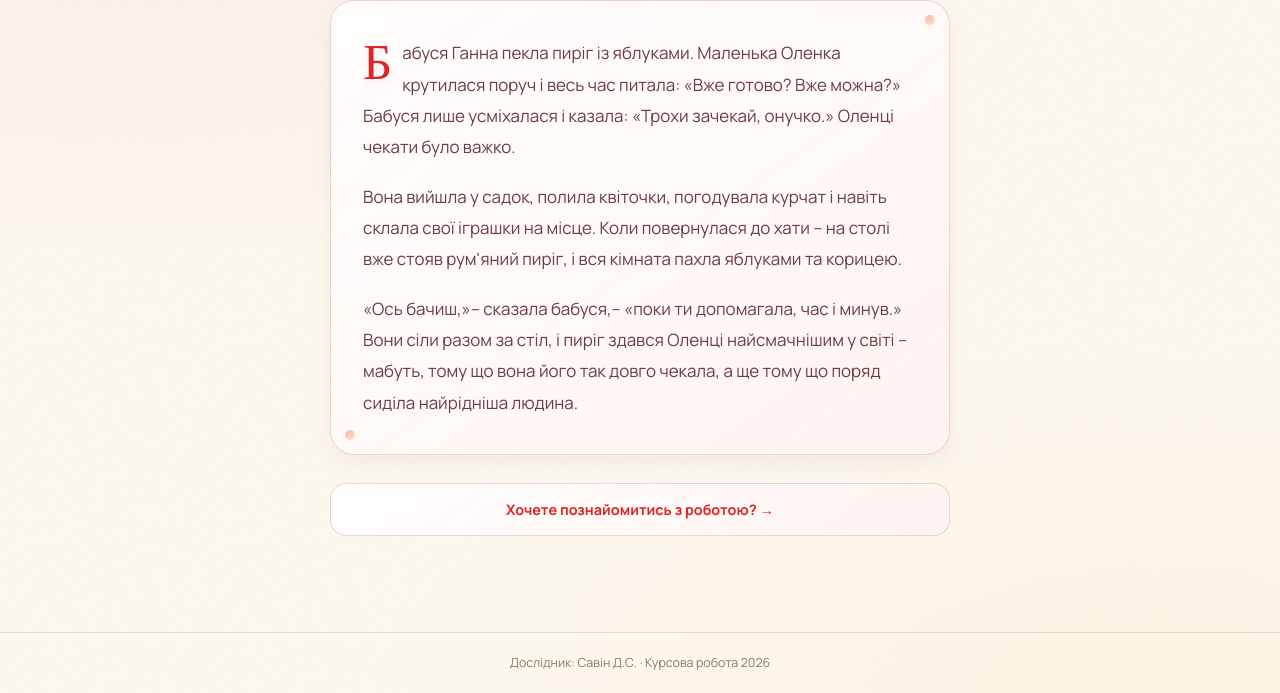
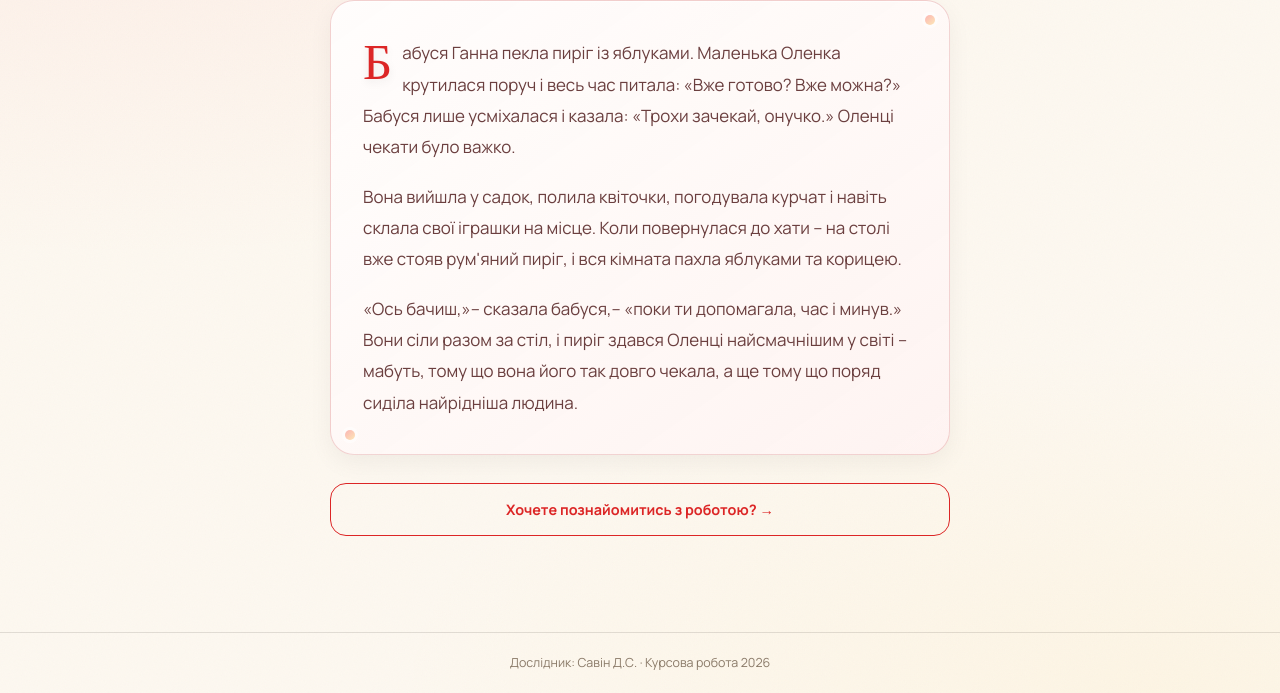
Before and after one commit to dmitthedazed/BPEDK_coursework, a plain HTML site: page m/bbp/index.html in a window 1280 px wide. Shown: the part 172-865 px from the top of the page. Drawn offline with nearby package versions, Linux system fonts and the light colour scheme.

Commit message:
Fix story page button style and footer position
- story-home-btn: use transparent bg + solid border instead of gradient bg
- body[class*="story-"]: add flex column layout so footer sticks to bottom
- .story-layout: add flex:1 to push footer down

Co-Authored-By: Claude Sonnet 4.6 <noreply@anthropic.com>

```diff
--- a/m/styles.css
+++ b/m/styles.css
@@ -184,6 +184,7 @@
   max-width: 700px;
   margin: 0 auto;
   padding: 52px 40px 96px;
+  flex: 1;
 }
 
 .story-header {
@@ -257,19 +258,20 @@
   margin-top: 28px;
   padding: 14px 24px;
   border-radius: var(--radius-md);
-  border: 1px solid var(--story-border, var(--line));
-  background: var(--story-text-bg, rgba(255,255,255,0.72));
+  border: 1.5px solid var(--story-dropcap, var(--accent));
+  background: transparent;
   color: var(--story-dropcap, var(--accent));
+  font-family: "Manrope", sans-serif;
   font-size: 0.9rem;
   font-weight: 700;
   text-decoration: none;
   text-align: center;
-  transition: transform 150ms, box-shadow 150ms;
+  transition: transform 150ms, background 150ms;
 }
 
 .story-home-btn:hover {
+  background: rgba(0,0,0,0.04);
   transform: translateY(-2px);
-  box-shadow: var(--shadow-md);
 }
 
 
@@ -396,6 +398,8 @@
 
 /* ── Story body background tints ── */
 body[class*="story-"] {
+  display: flex;
+  flex-direction: column;
   background-image:
     radial-gradient(ellipse 70% 50% at 10% 0%, var(--story-bg-a, rgba(200,65,10,0.07)), transparent),
     radial-gradient(ellipse 60% 40% at 90% 100%, var(--story-bg-b, rgba(26,86,160,0.06)), transparent),
```
